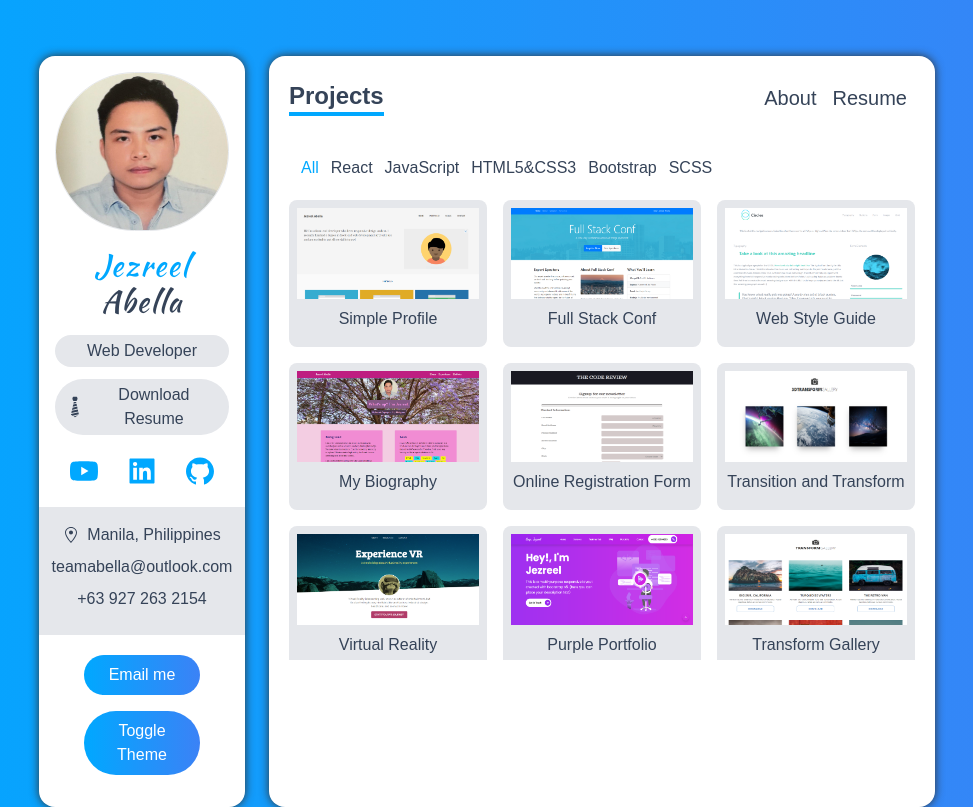
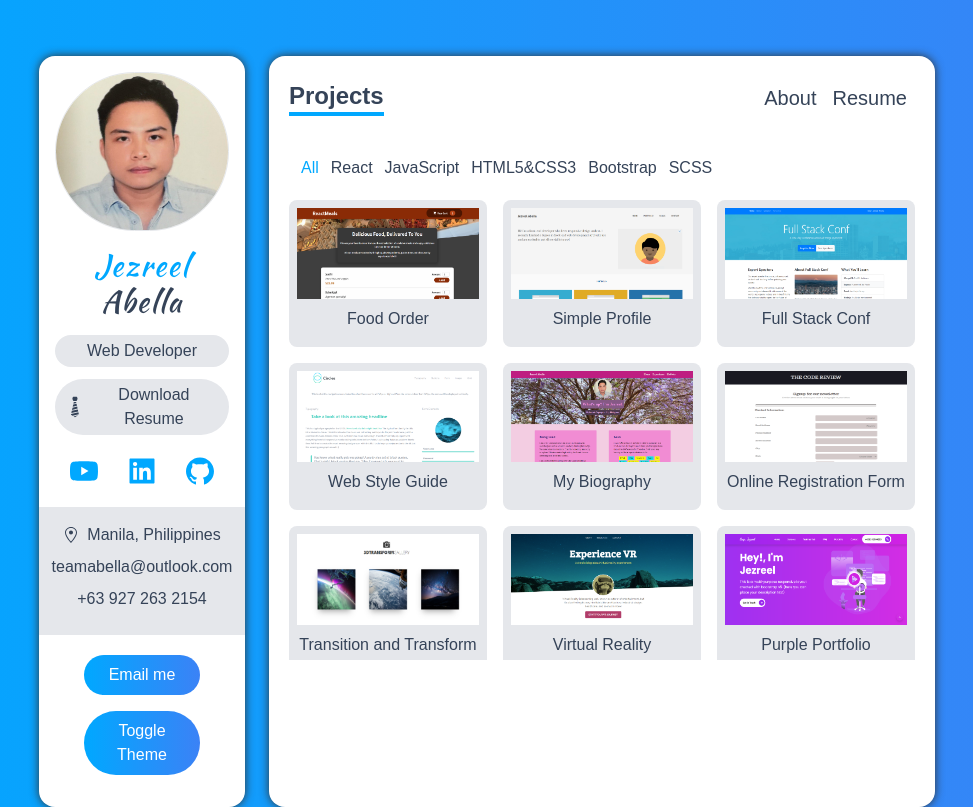
Before and after one commit to Abella-Jezreel/six-digits, a Next.js app: page /projects in a window 1280 px wide. Shown: the whole page, without its empty margins (153-1126 px from the left). Built offline with nearby package versions, Linux system fonts and the light colour scheme.

Commit message:
Update data.ts

```diff
--- a/data.ts
+++ b/data.ts
@@ -121,6 +121,17 @@ export const tools: Skill[] = [
 ];
 
 export const projects: IProject[] = [
+  {
+    id:0,
+    name: "Food Order",
+    description:
+      "This is the food web. This react.js project is a webapp that enable users to order food online. The users can store their orders in a cart and order from there and see the amounts of dishes available and the quantities. This app has all the functionalities behavior, major and minor that an amazon website has.",
+    image_path: "/images/food-web.PNG",
+    deployed_url: "https://food-web-mu.vercel.app/",
+    github_url: "https://github.com/TeamAbella060420/food-web",
+    category: ["react"],
+    key_techs: ["ReactJS", "JavaScript"],
+  },
   {
     id:1,
     name: "Simple Profile",
```
